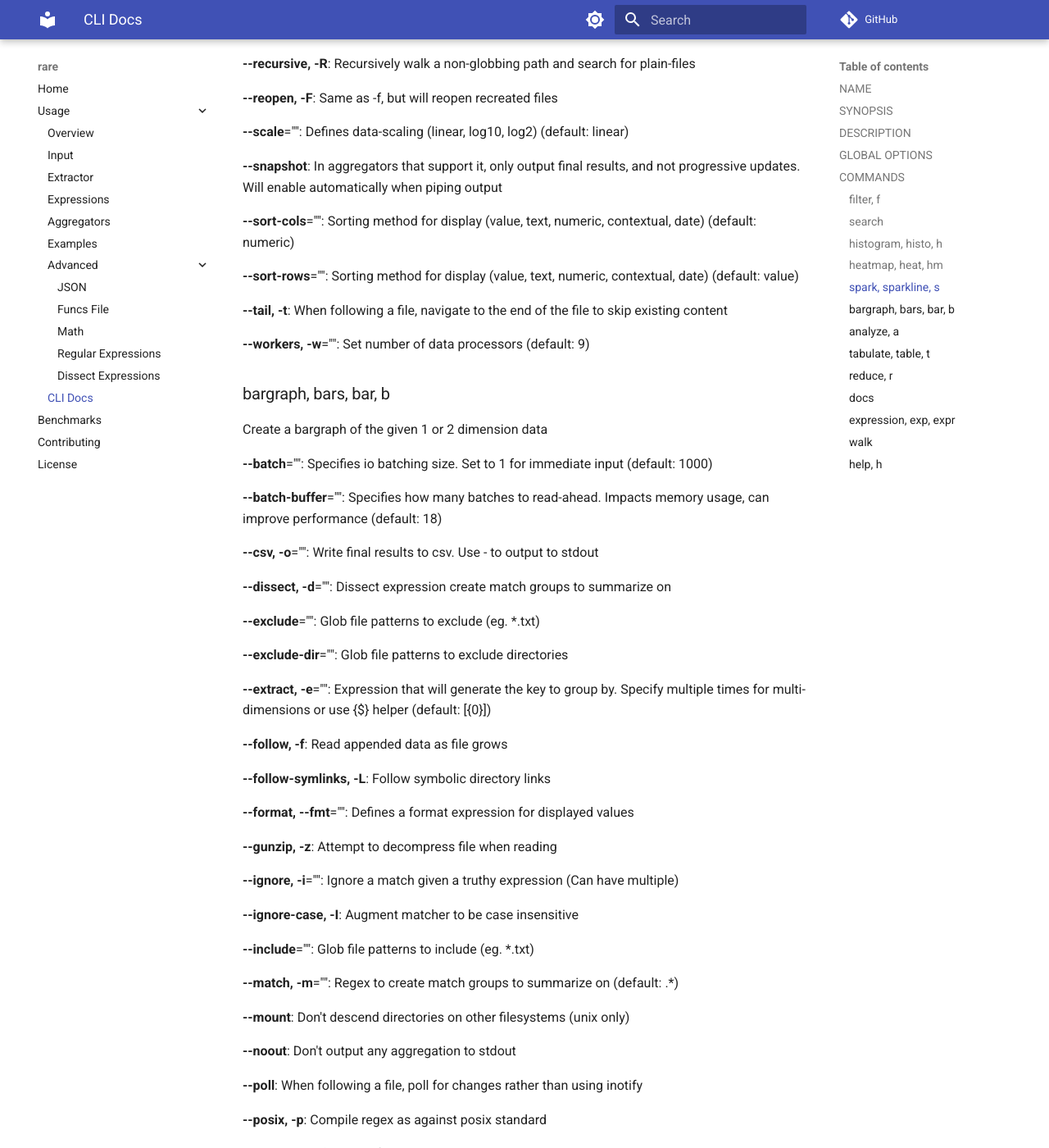
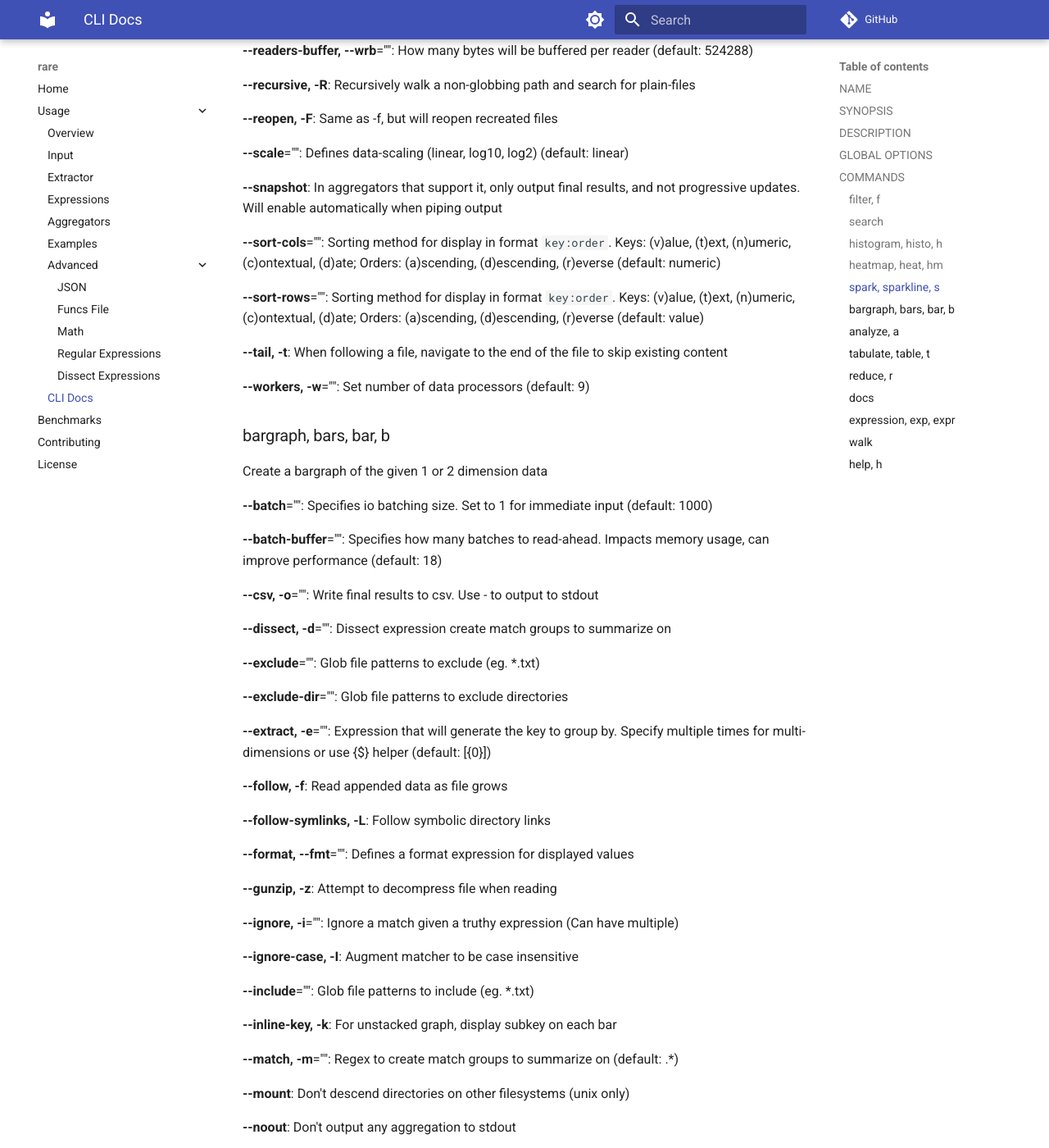
Before and after one commit to zix99/rare, an MkDocs documentation site: the page built from docs/cli-help.md, in a window 1280 px wide and 1400 px high, scrolled down 8697 px. Shown: the whole window at 82% size. Built offline with MkDocs 1.6.1 and Material for MkDocs 9.7.7, drawn with Linux system fonts in a browser that asks for light colours; comment, search, counter and statistics services are not loaded; some of the changed text lies outside the part shown.

```diff
--- a/docs/cli-help.md
+++ b/docs/cli-help.md
@@ -249,7 +249,7 @@ Summarize results by extracting them to a histogram
 
 **--snapshot**: In aggregators that support it, only output final results, and not progressive updates. Will enable automatically when piping output
 
-**--sort**="": Sorting method for display (value, text, numeric, contextual, date) (default: value)
+**--sort**="": Sorting method for display in format `key:order`. Keys: (v)alue, (t)ext, (n)umeric, (c)ontextual, (d)ate; Orders: (a)scending, (d)escending, (r)everse (default: value)
 
 **--tail, -t**: When following a file, navigate to the end of the file to skip existing content
 
@@ -321,9 +321,9 @@ Create a 2D heatmap of extracted data
 
 **--snapshot**: In aggregators that support it, only output final results, and not progressive updates. Will enable automatically when piping output
 
-**--sort-cols**="": Sorting method for display (value, text, numeric, contextual, date) (default: numeric)
+**--sort-cols**="": Sorting method for display in format `key:order`. Keys: (v)alue, (t)ext, (n)umeric, (c)ontextual, (d)ate; Orders: (a)scending, (d)escending, (r)everse (default: numeric)
 
-**--sort-rows**="": Sorting method for display (value, text, numeric, contextual, date) (default: numeric)
+**--sort-rows**="": Sorting method for display in format `key:order`. Keys: (v)alue, (t)ext, (n)umeric, (c)ontextual, (d)ate; Orders: (a)scending, (d)escending, (r)everse (default: numeric)
 
 **--tail, -t**: When following a file, navigate to the end of the file to skip existing content
 
@@ -393,9 +393,9 @@ Create rows of sparkline graphs
 
 **--snapshot**: In aggregators that support it, only output final results, and not progressive updates. Will enable automatically when piping output
 
-**--sort-cols**="": Sorting method for display (value, text, numeric, contextual, date) (default: numeric)
+**--sort-cols**="": Sorting method for display in format `key:order`. Keys: (v)alue, (t)ext, (n)umeric, (c)ontextual, (d)ate; Orders: (a)scending, (d)escending, (r)everse (default: numeric)
 
-**--sort-rows**="": Sorting method for display (value, text, numeric, contextual, date) (default: value)
+**--sort-rows**="": Sorting method for display in format `key:order`. Keys: (v)alue, (t)ext, (n)umeric, (c)ontextual, (d)ate; Orders: (a)scending, (d)escending, (r)everse (default: value)
 
 **--tail, -t**: When following a file, navigate to the end of the file to skip existing content
 
@@ -433,6 +433,8 @@ Create a bargraph of the given 1 or 2 dimension data
 
 **--include**="": Glob file patterns to include (eg. *.txt)
 
+**--inline-key, -k**: For unstacked graph, display subkey on each bar
+
 **--match, -m**="": Regex to create match groups to summarize on (default: .*)
 
 **--mount**: Don't descend directories on other filesystems (unix only)
@@ -457,7 +459,7 @@ Create a bargraph of the given 1 or 2 dimension data
 
 **--snapshot**: In aggregators that support it, only output final results, and not progressive updates. Will enable automatically when piping output
 
-**--sort**="": Sorting method for display (value, text, numeric, contextual, date) (default: numeric)
+**--sort**="": Sorting method for display in format `key:order`. Keys: (v)alue, (t)ext, (n)umeric, (c)ontextual, (d)ate; Orders: (a)scending, (d)escending, (r)everse (default: numeric)
 
 **--stacked, -s**: Display bargraph as stacked
 
@@ -589,9 +591,9 @@ Create a 2D summarizing table of extracted data
 
 **--snapshot**: In aggregators that support it, only output final results, and not progressive updates. Will enable automatically when piping output
 
-**--sort-cols**="": Sorting method for display (value, text, numeric, contextual, date) (default: value)
+**--sort-cols**="": Sorting method for display in format `key:order`. Keys: (v)alue, (t)ext, (n)umeric, (c)ontextual, (d)ate; Orders: (a)scending, (d)escending, (r)everse (default: value)
 
-**--sort-rows**="": Sorting method for display (value, text, numeric, contextual, date) (default: value)
+**--sort-rows**="": Sorting method for display in format `key:order`. Keys: (v)alue, (t)ext, (n)umeric, (c)ontextual, (d)ate; Orders: (a)scending, (d)escending, (r)everse (default: value)
 
 **--tail, -t**: When following a file, navigate to the end of the file to skip existing content
 
```
